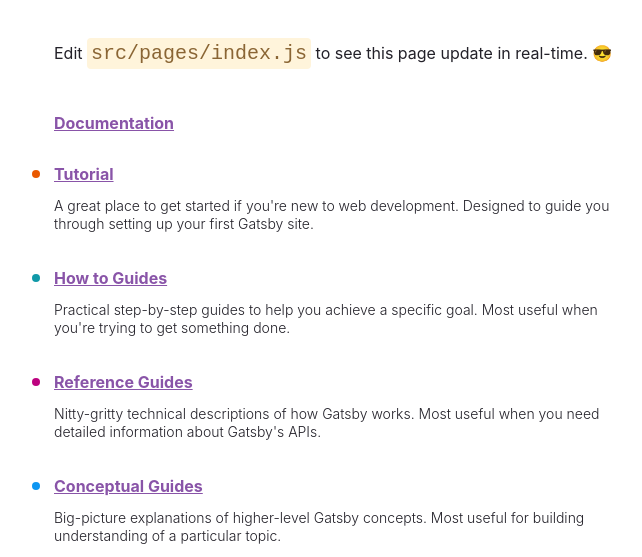
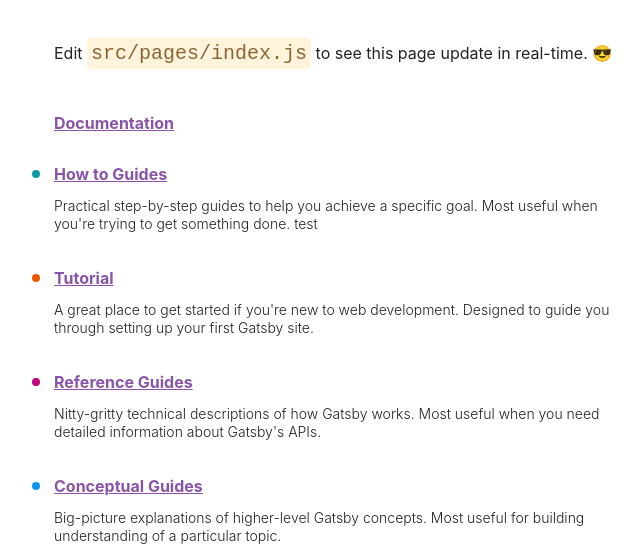
Before and after one commit to CenterForSpatialResearch/speculation-site, a Gatsby site: page / in a window 1280 px wide. Shown: the part 243-800 px from the top of the page, without its empty margins (50-692 px from the left). Built offline with nearby package versions, Linux system fonts and the light colour scheme; Gatsby itself is replaced by a stand-in of ours.

Commit message:
change order

```diff
--- a/src/pages/index.js
+++ b/src/pages/index.js
@@ -81,18 +81,18 @@
 // data
 const links = [
   {
+    text: "How to Guides",
+    url: "https://www.gatsbyjs.com/docs/how-to/",
+    description:
+      "Practical step-by-step guides to help you achieve a specific goal. Most useful when you're trying to get something done. test",
+    color: "#1099A8",
+  },
+  {
     text: "Tutorial",
     url: "https://www.gatsbyjs.com/docs/tutorial/",
     description:
       "A great place to get started if you're new to web development. Designed to guide you through setting up your first Gatsby site.",
     color: "#E95800",
-  },
-  {
-    text: "How to Guides",
-    url: "https://www.gatsbyjs.com/docs/how-to/",
-    description:
-      "Practical step-by-step guides to help you achieve a specific goal. Most useful when you're trying to get something done.",
-    color: "#1099A8",
   },
   {
     text: "Reference Guides",
```
Also changed, not shown: README.md.
